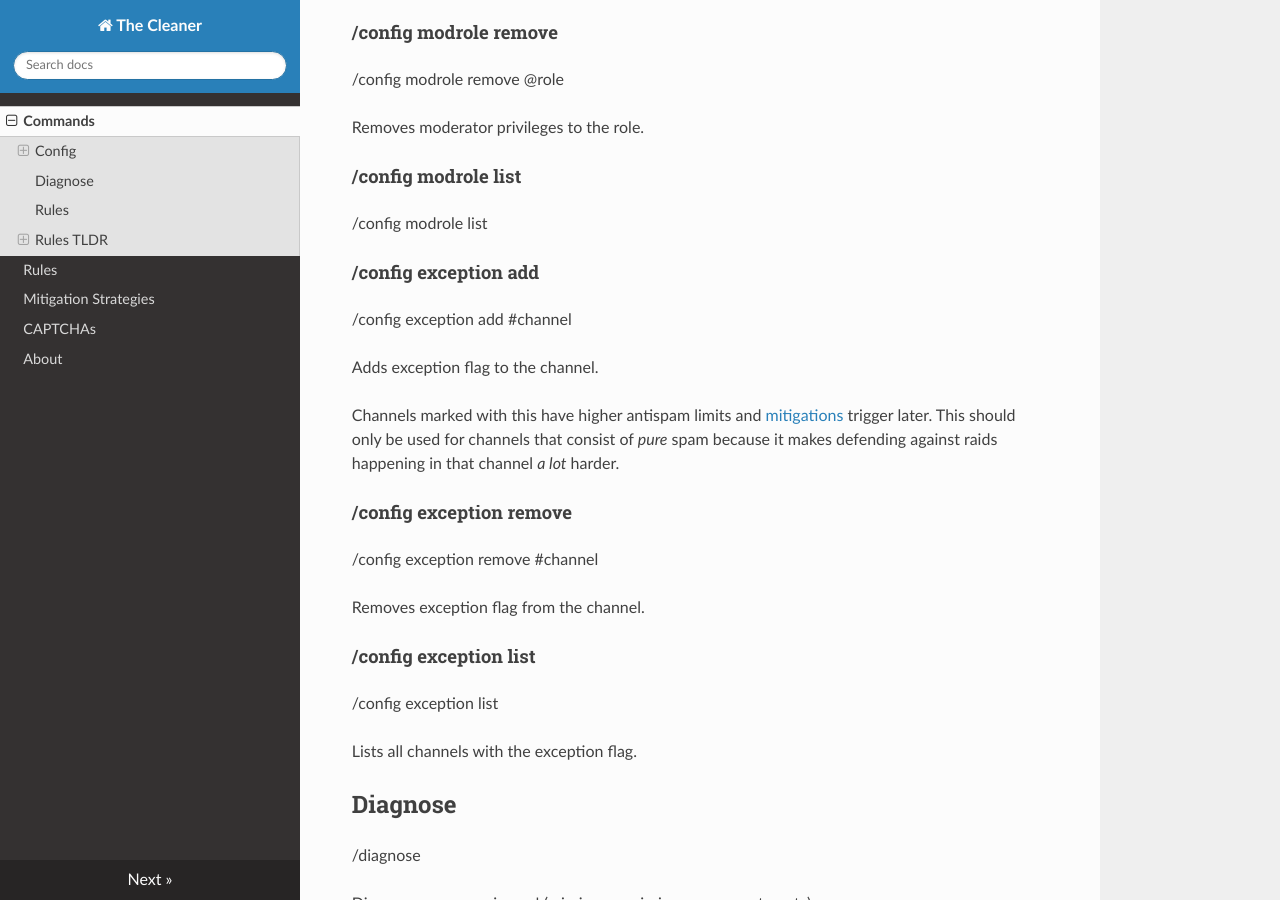
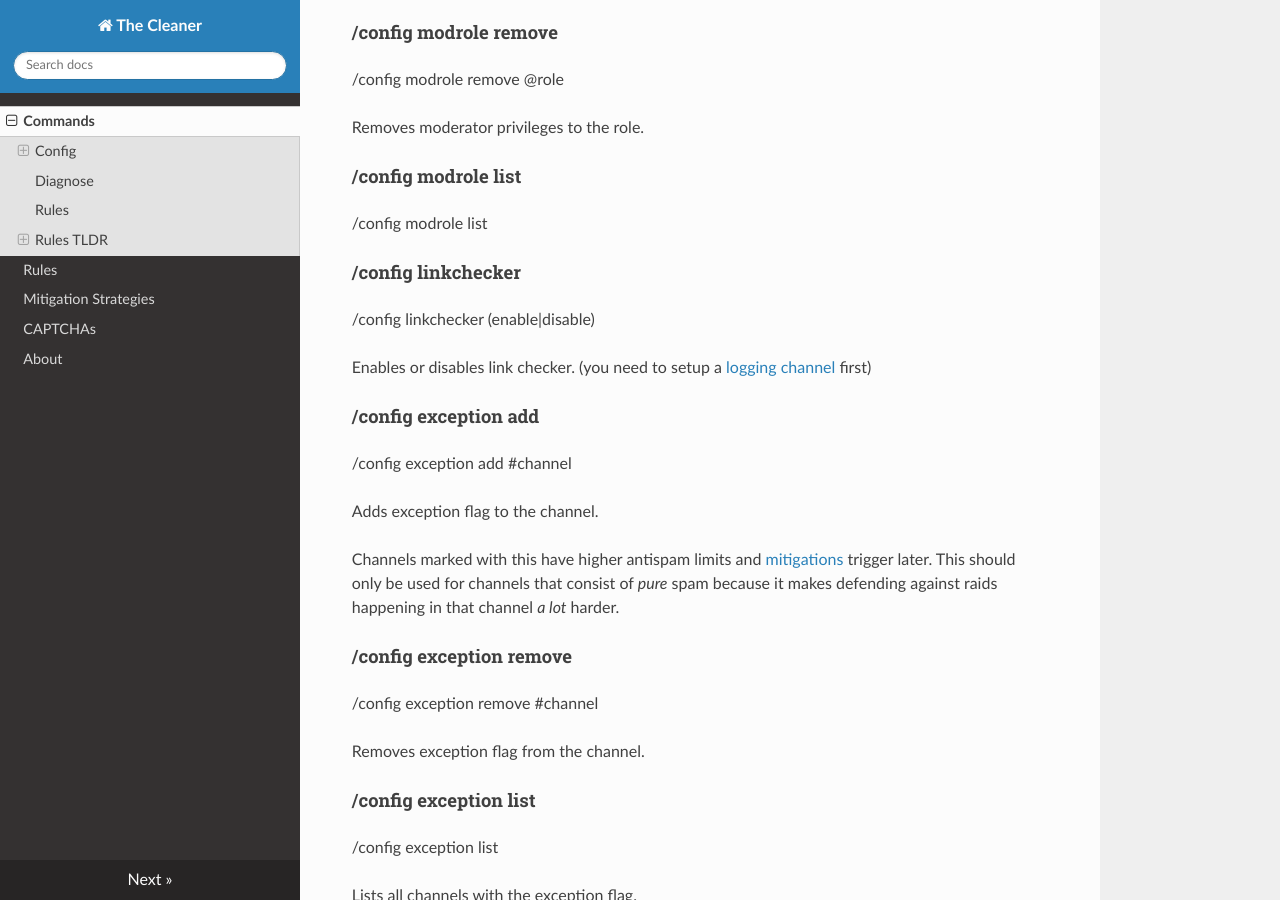
Before and after one commit to cleaner-bot/website, an MkDocs documentation site: the page built from docs/commands.md, in a window 1280 px wide and 900 px high, scrolled down 1159 px. Built offline with MkDocs 1.6.1, drawn with Linux system fonts in a browser that asks for light colours; nearby versions of some CDN libraries.

Commit message:
docs: add link checker

```diff
--- a/docs/commands.md
+++ b/docs/commands.md
@@ -61,6 +61,11 @@ Removes moderator privileges to the role.
 /config modrole list
 
 
+#### /config linkchecker
+
+/config linkchecker (enable|disable)
+
+Enables or disables link checker. (you need to setup a [logging channel](#config-logging) first)
 
 
 #### /config exception add
```
